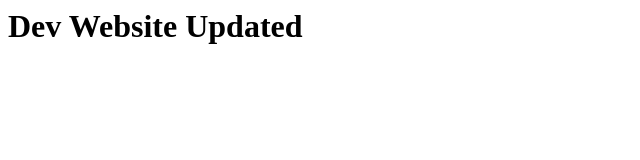
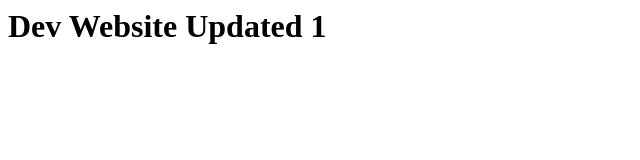
Before and after one commit to prakashpattambi/gitrepo1, a plain HTML site: page index.html in a window 1280 px wide. Shown: the full height of the page, 0-640 px from the left. Drawn offline with Linux system fonts and the light colour scheme.

Commit message:
Update index.html

```diff
--- a/index.html
+++ b/index.html
@@ -1,5 +1,5 @@
 <html>
 <h1>
-Dev Website Updated
+Dev Website Updated 1
 </h1>
 </html>
```
